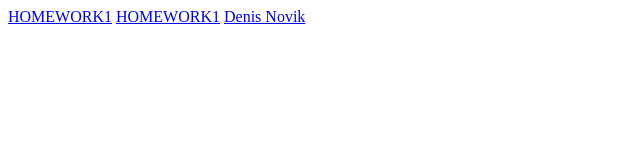
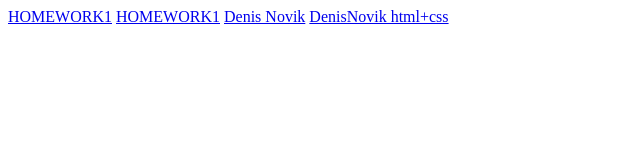
Before and after one commit to ArthurBretskyi/Homeworks, a plain HTML site: page index.html in a window 1280 px wide. Shown: the whole page, without its empty margins (0-640 px from the left). Drawn offline with Linux system fonts and the light colour scheme.

Commit message:
DenisNovik html+css

```diff
--- a/index.html
+++ b/index.html
@@ -10,5 +10,6 @@
     <a href="./Homeworks/Jul 03/">HOMEWORK1</a>
     <a href="./Homeworks/Jul 07/">HOMEWORK1</a>
     <a href="./Homeworks/Jul 10/">Denis Novik</a>
+    <a href="./Homeworks/Jul 15 Denis Novik/">DenisNovik html+css</a>
   </body>
 </html>
```
